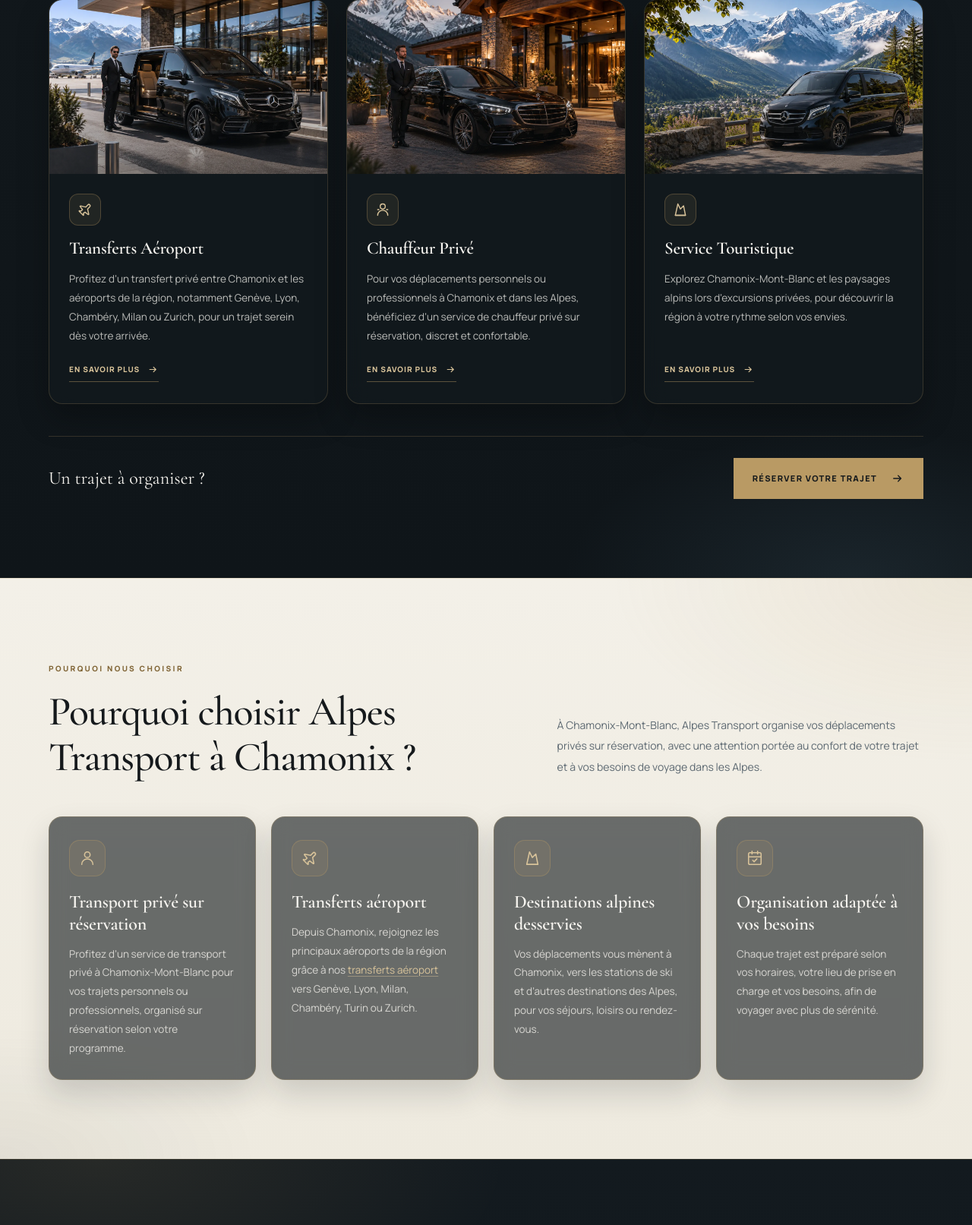
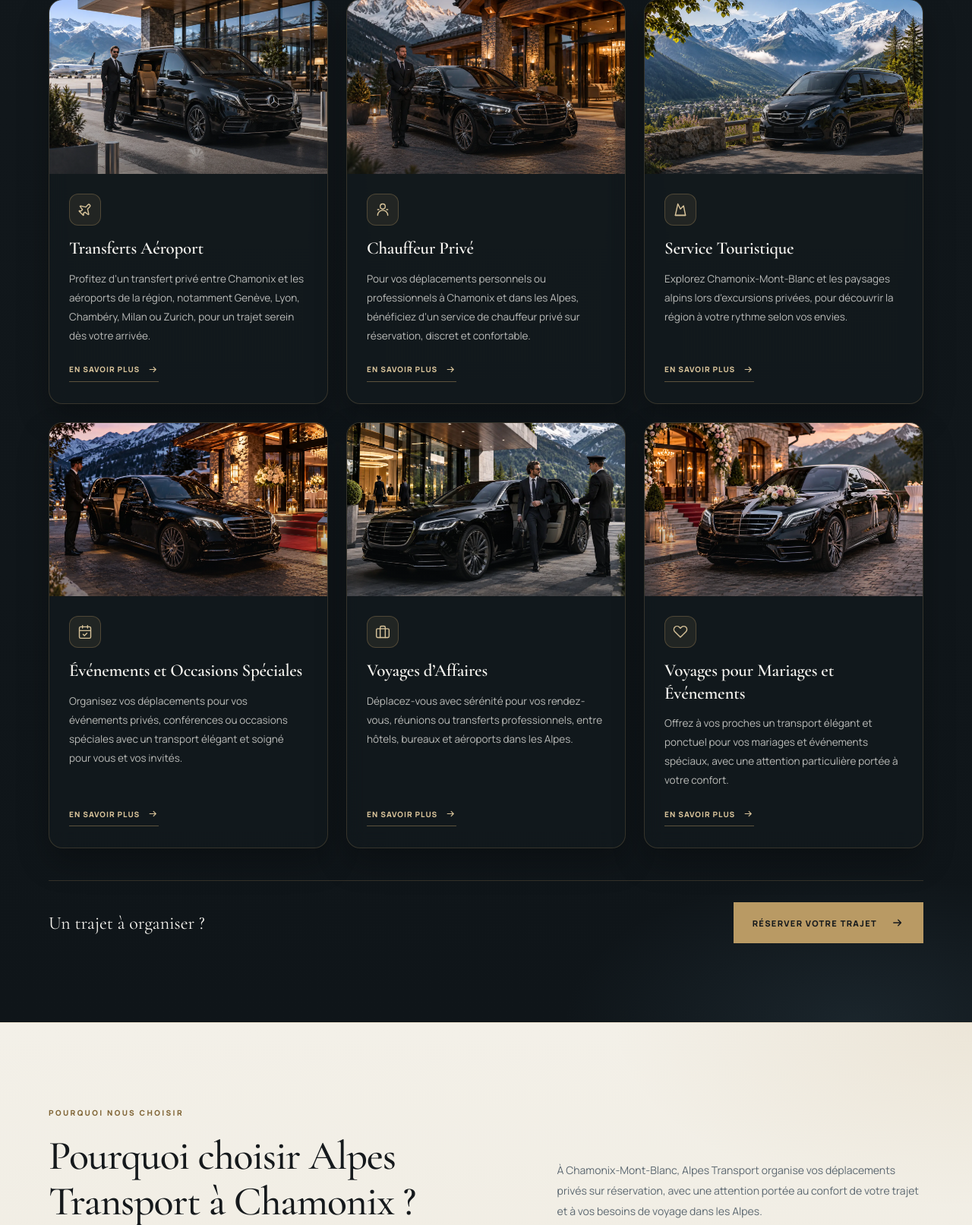
Before and after one commit to hudson661523-afk/Alpes, a PHP site: page / in a window 1280 px wide. Shown: the part 3711-5324 px from the top of the page at 76% size. Run offline with PHP 8.4, Linux system fonts and the light colour scheme; some libraries are stand-ins or nearby versions.

Commit message:
Add remaining 3 verified Nos Services cards

```diff
--- a/assets/css/style.css
+++ b/assets/css/style.css
@@ -2634,7 +2634,6 @@ p, h1, h2, h3 { margin-top: 0; }
   .hero-lead { max-width: 520px; }
   .hero-rail { display: none; }
   .services-grid { grid-template-columns: repeat(2, minmax(0, 1fr)); }
-  .service-card:last-child { grid-column: 1 / -1; }
   .why-choose-grid { grid-template-columns: repeat(2, minmax(0, 1fr)); }
   .fleet-grid { grid-template-columns: repeat(2, minmax(0, 1fr)); }
   .fleet-card:last-child { grid-column: 1 / -1; max-width: min(100%, 560px); justify-self: center; width: 100%; }
@@ -2687,7 +2686,6 @@ p, h1, h2, h3 { margin-top: 0; }
   .intro h2,
   .services-heading h2 { font-size: 42px; }
   .services-grid { grid-template-columns: 1fr; gap: 18px; }
-  .service-card:last-child { grid-column: auto; }
   .services-bottom { align-items: flex-start; flex-direction: column; gap: 18px; }
 
   .why-choose-section { padding: 72px 0; }
--- a/index.php
+++ b/index.php
@@ -69,6 +69,48 @@ $config = site_config();
                             <h3>Service Touristique</h3>
                             <p>Explorez Chamonix-Mont-Blanc et les paysages alpins lors d’excursions privées, pour découvrir la région à votre rythme selon vos envies.</p>
                             <a href="<?= e($config['services'][3]['url']) ?>" class="service-link">En savoir plus <span aria-hidden="true"><svg viewBox="0 0 24 24" focusable="false"><path d="M5 12h13m-5-5 5 5-5 5" fill="none" stroke="currentColor" stroke-width="1.8" stroke-linecap="round" stroke-linejoin="round"/></svg></span></a>
+                        </div>
+                    </article>
+
+                    <article class="service-card">
+                        <div class="service-card-image">
+                            <img src="<?= e(asset('images/alpes-evenements-occasions-speciales.webp')) ?>" alt="Chauffeur privé accompagnant des invités lors d’un événement spécial à Chamonix" width="1448" height="1086" loading="lazy" decoding="async">
+                        </div>
+                        <div class="service-card-content">
+                            <span class="service-icon" aria-hidden="true">
+                                <svg viewBox="0 0 24 24" focusable="false"><path d="M8 2v4M16 2v4M3 10h18M5 4h14a2 2 0 0 1 2 2v14a2 2 0 0 1-2 2H5a2 2 0 0 1-2-2V6a2 2 0 0 1 2-2Z"/><path d="m9 16 2 2 4-4"/></svg>
+                            </span>
+                            <h3>Événements et Occasions Spéciales</h3>
+                            <p>Organisez vos déplacements pour vos événements privés, conférences ou occasions spéciales avec un transport élégant et soigné pour vous et vos invités.</p>
+                            <a href="<?= e($config['services'][2]['url']) ?>" class="service-link">En savoir plus <span aria-hidden="true"><svg viewBox="0 0 24 24" focusable="false"><path d="M5 12h13m-5-5 5 5-5 5" fill="none" stroke="currentColor" stroke-width="1.8" stroke-linecap="round" stroke-linejoin="round"/></svg></span></a>
+                        </div>
+                    </article>
+
+                    <article class="service-card">
+                        <div class="service-card-image">
+                            <img src="<?= e(asset('images/alpes-voyages-daffaires.webp')) ?>" alt="Véhicule premium pour un déplacement professionnel dans les Alpes" width="1448" height="1086" loading="lazy" decoding="async">
+                        </div>
+                        <div class="service-card-content">
+                            <span class="service-icon" aria-hidden="true">
+                                <svg viewBox="0 0 24 24" focusable="false"><rect x="2" y="7" width="20" height="14" rx="2"/><path d="M16 21V5a2 2 0 0 0-2-2h-4a2 2 0 0 0-2 2v16"/></svg>
+                            </span>
+                            <h3>Voyages d’Affaires</h3>
+                            <p>Déplacez-vous avec sérénité pour vos rendez-vous, réunions ou transferts professionnels, entre hôtels, bureaux et aéroports dans les Alpes.</p>
+                            <a href="<?= e($config['services'][4]['url']) ?>" class="service-link">En savoir plus <span aria-hidden="true"><svg viewBox="0 0 24 24" focusable="false"><path d="M5 12h13m-5-5 5 5-5 5" fill="none" stroke="currentColor" stroke-width="1.8" stroke-linecap="round" stroke-linejoin="round"/></svg></span></a>
+                        </div>
+                    </article>
+
+                    <article class="service-card">
+                        <div class="service-card-image">
+                            <img src="<?= e(asset('images/alpes-voyages-pour-mariages-et-evenements.webp')) ?>" alt="Voiture de transport élégant pour un mariage à Chamonix-Mont-Blanc" width="1448" height="1086" loading="lazy" decoding="async">
+                        </div>
+                        <div class="service-card-content">
+                            <span class="service-icon" aria-hidden="true">
+                                <svg viewBox="0 0 24 24" focusable="false"><path d="M20.8 4.6a5 5 0 0 0-7.1 0L12 6.3l-1.7-1.7a5 5 0 0 0-7.1 7.1L12 20.4l8.8-8.7a5 5 0 0 0 0-7.1Z"/></svg>
+                            </span>
+                            <h3>Voyages pour Mariages et Événements</h3>
+                            <p>Offrez à vos proches un transport élégant et ponctuel pour vos mariages et événements spéciaux, avec une attention particulière portée à votre confort.</p>
+                            <a href="<?= e($config['services'][5]['url']) ?>" class="service-link">En savoir plus <span aria-hidden="true"><svg viewBox="0 0 24 24" focusable="false"><path d="M5 12h13m-5-5 5 5-5 5" fill="none" stroke="currentColor" stroke-width="1.8" stroke-linecap="round" stroke-linejoin="round"/></svg></span></a>
                         </div>
                     </article>
                 </div>
```
Also changed, not shown: assets/images/alpes-evenements-occasions-speciales.webp (added), assets/images/alpes-voyages-daffaires.webp (added), assets/images/alpes-voyages-pour-mariages-et-evenements.webp (added).
